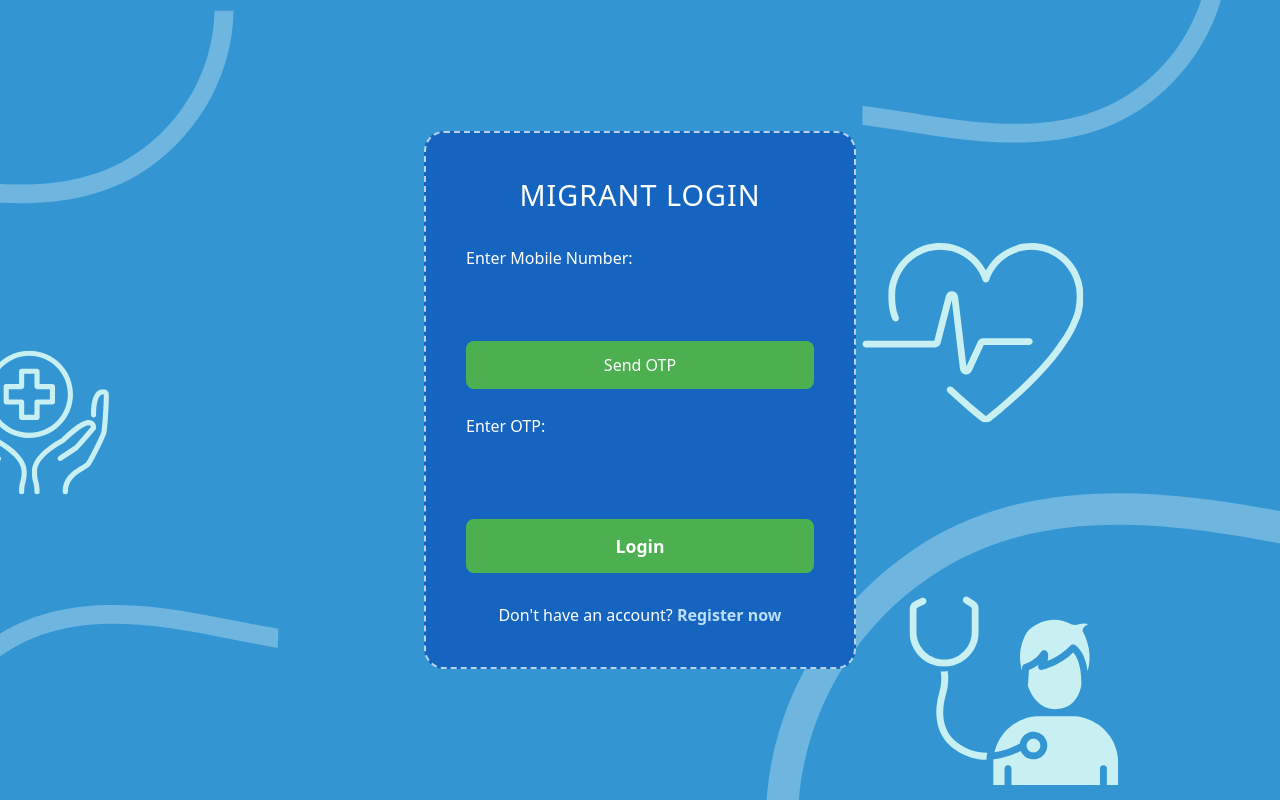
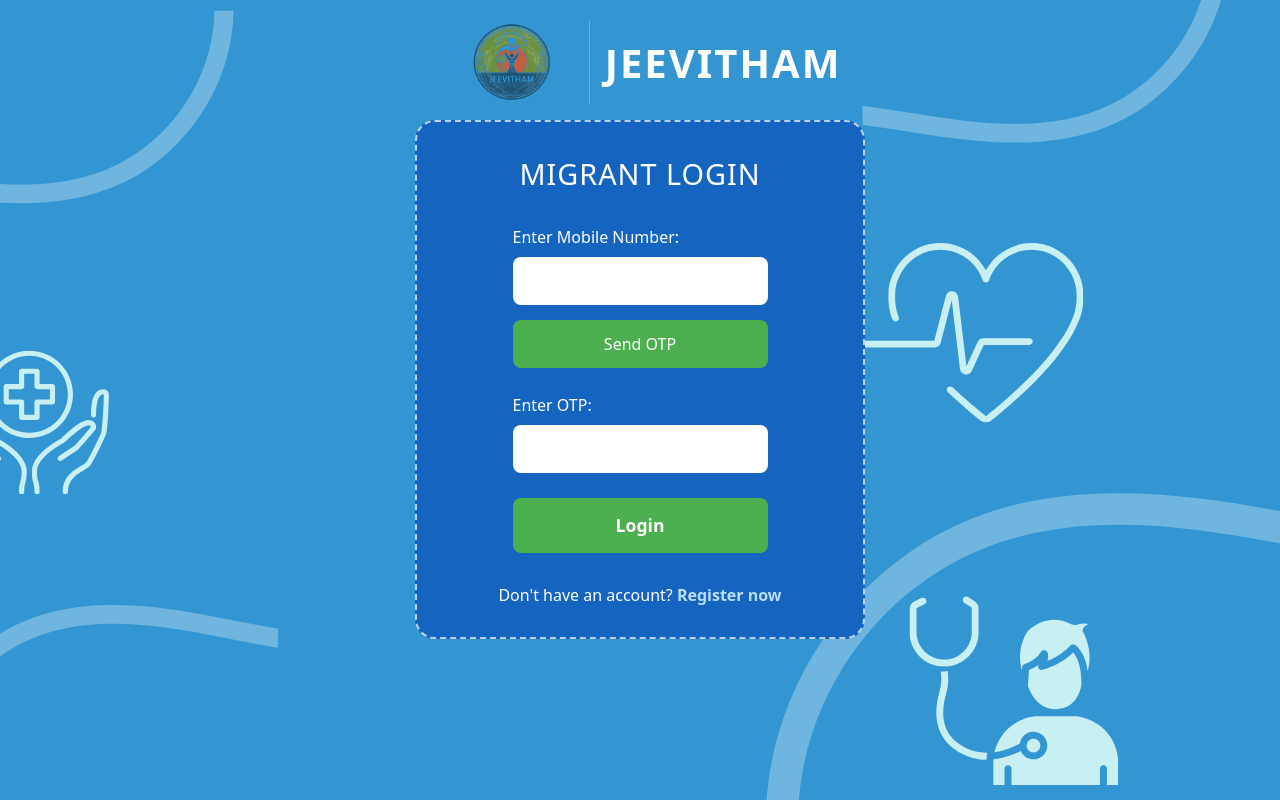
Before and after one commit to parth17-code/Migrant-Health-Records, a React (Vite) app in the folder frontend/: page / in a window 1280 px wide. Built offline with nearby package versions, Linux system fonts and the light colour scheme.

Commit message:
original styling and migrant dashboard fixed

```diff
--- a/frontend/src/App.css
+++ b/frontend/src/App.css
@@ -1,42 +1,20 @@
-@import "tailwindcss";
-
-#root {
-  text-align: center;
-  width: 100%;
-  height: 100vh;
-  background-image: url('/logo.svg');
-  background-repeat: no-repeat;
-  background-position: center;
-  background-size: cover;
-}
-
-/* App.css */
-
-/* Full-screen flex container for centering everything */
-/* App.css */
-
 .app-container {
   display: flex;
   flex-direction: column;
-  justify-content: center;
+  justify-content: flex-start;
   align-items: center;
-  min-height: 100vh;       /* use min-height instead of height */
-  width: 100%;
-  background-image: url('/logo.svg');
-  background-repeat: no-repeat;
-  background-position: center;
-  background-size: cover;
-  text-align: center;
-  padding: 20px;           /* optional: spacing on small screens */
+  min-height: 100vh;
+  position: relative;
+  overflow: hidden;
+  padding-top: 120px; /* Space for the fixed header */
+  box-sizing: border-box;
 }
 
 .form-container {
+  position: relative;
+  z-index: 10;
   display: flex;
-  flex-direction: column;
   justify-content: center;
   align-items: center;
   width: 100%;
-  max-width: 500px;        /* keeps card from growing too wide */
-  overflow-y: auto;        /* scroll if content is taller than viewport */
-  padding: 10px;           /* small padding to prevent card from touching edges */
 }
--- a/frontend/src/App.jsx
+++ b/frontend/src/App.jsx
@@ -11,6 +11,8 @@
 import SelectHospital from './portals/migrant/components/SelectHospital';
 import UploadDocuments from './portals/migrant/components/UploadDocuments';
 import MigrantRegistrationForm from './portals/migrant/components/MigrantRegistrationForm';
+import BackgroundGraphics from './portals/migrant/components/BackgroundGraphics.jsx';
+import Header from './portals/migrant/components/Header.jsx'
 
 
 function App() {
@@ -123,6 +125,8 @@
 
   return (
     <div className="app-container">
+      <BackgroundGraphics></BackgroundGraphics>
+      <Header></Header>
       <main className="form-container">
         {isLoggedIn ? renderLoggedInView() : renderLoggedOutView()}
       </main>
--- a/frontend/src/portals/migrant/components/BackgroundGraphics.module.css
+++ b/frontend/src/portals/migrant/components/BackgroundGraphics.module.css
@@ -6,7 +6,7 @@
   left: 0;
   width: 100vw; /* 100% of viewport width */
   height: 100vh; /* 100% of viewport height */
-  background-image: url("../assets/logo.svg"); /* <---- REPLACE WITH YOUR IMAGE PATH */
+  background-image: url("/logo.svg"); /* <---- REPLACE WITH YOUR IMAGE PATH */
   background-size: cover; /* Ensures the image covers the whole area */
   background-position: center; /* Centers the image */
   background-repeat: no-repeat; /* Prevents image repetition */
--- a/frontend/src/portals/migrant/components/MigrantLogin.module.css
+++ b/frontend/src/portals/migrant/components/MigrantLogin.module.css
@@ -23,15 +23,23 @@
   align-items: center;
 }
 .card {
-  background-color: #1565c0; /* Slightly lighter blue for the card */
+  display: flex;                 /* needed for justify/align to work */
+  flex-direction: column;        /* stack children vertically */
+  justify-content: center;       /* vertical alignment */
+  align-items: center;           /* horizontal alignment */
+  background-color: #1565c0;
   border: 2px dashed rgba(255, 255, 255, 0.7);
   border-radius: 20px;
-  padding: 40px;
-  width: 450px;
-  max-width: 90%;
+  padding: 30px 20px;            /* smaller horizontal padding on small screens */
+  width: 200rem;
+  max-width: 450px;              /* responsive max width */
   color: white;
   text-align: center;
+  box-sizing: border-box;        /* include padding in width */
+  overflow-y: auto;              /* scroll if content exceeds viewport */
+  max-height: 90vh;              /* prevents card from exceeding screen height */
 }
+
 
 .title {
   margin-top: 0;
@@ -60,6 +68,8 @@
   width: 100%;
   padding: 12px;
   border-radius: 8px;
+  background-color: white;
+  color: black;
   border: none;
   font-size: 1rem;
   box-sizing: border-box;
--- a/frontend/src/portals/migrant/components/MigrantRegistrationForm.module.css
+++ b/frontend/src/portals/migrant/components/MigrantRegistrationForm.module.css
@@ -45,6 +45,8 @@
   border: none;
   font-size: 1rem;
   box-sizing: border-box;
+  background-color: white;
+  color: black;
 }
 
 .primaryButton {
@@ -64,3 +66,20 @@
 .primaryButton:hover {
   background-color: #45a049;
 }
+
+.backButton {
+  position: absolute;
+  top: 20px;
+  left: 20px;
+  background: none;
+  border: 2px solid white;
+  color: white;
+  width: 40px;
+  height: 40px;
+  border-radius: 50%;
+  font-size: 1.5rem;
+  cursor: pointer;
+  display: flex;
+  justify-content: center;
+  align-items: center;
+}
```
Also changed, not shown: frontend/src/portals/landingPage.jsx (added, +9 -0 lines).
